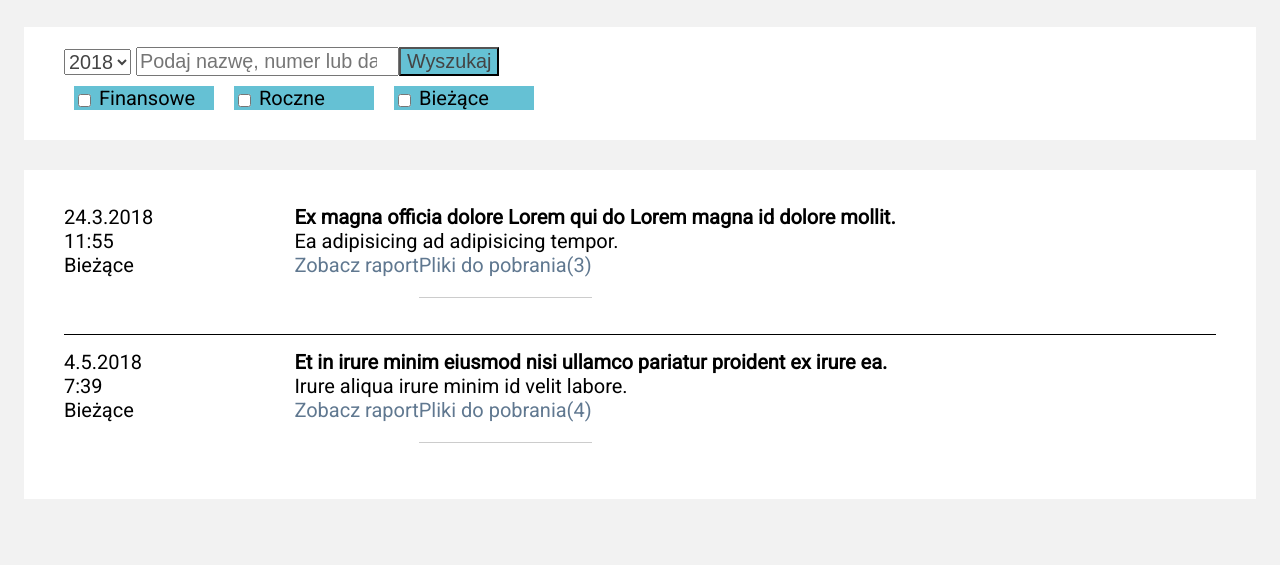
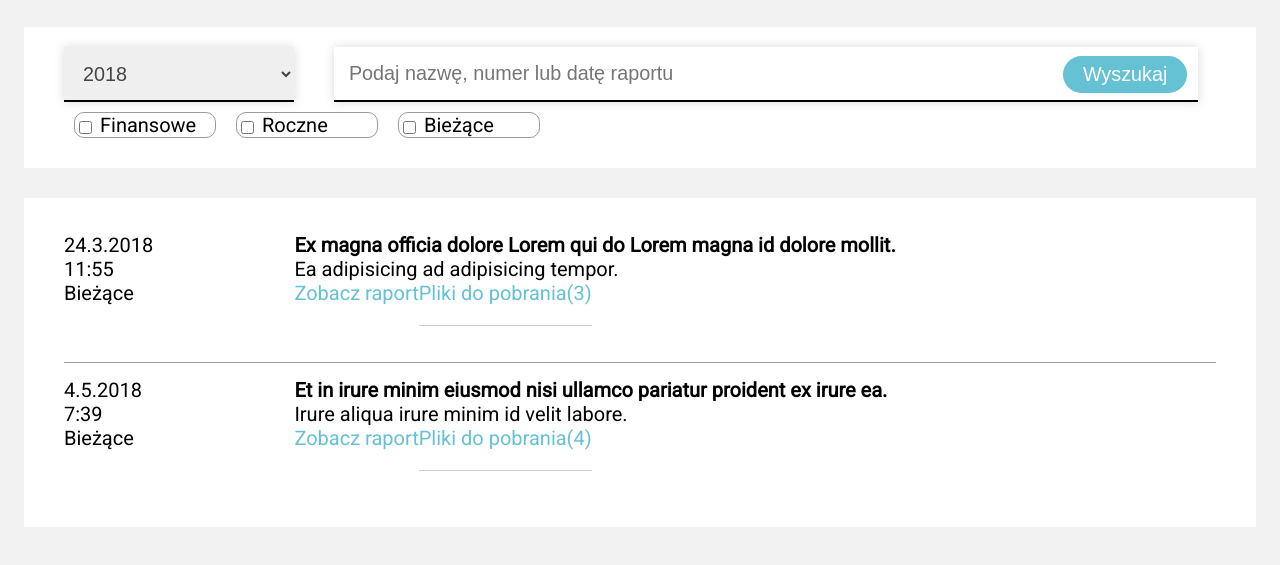
Before and after one commit to Brala/testy, a plain HTML site: page app/index.html in a window 1280 px wide. Shown: the part 75-640 px from the top of the page. Drawn offline with nearby package versions, Linux system fonts and the light colour scheme; files that its build step writes are made by us from their sources.

Commit message:
styles added

```diff
--- a/app/index.html
+++ b/app/index.html
@@ -10,9 +10,9 @@
 	<h1>RAPORTY</h1>
 	<header>
 		<form action="...">
-			<select name="years" id="years"></select>
-			<input type="search" id="searchInput" placeholder="Podaj nazwę, numer lub datę raportu" name="q" aria-label="Search through reports">
-			<input type="button" id="searchButton" value="Wyszukaj"></input>
+			<select name="years" class="years" id="years"></select>
+			<input type="search" class="searchInput" id="searchInput" placeholder="Podaj nazwę, numer lub datę raportu" name="q" aria-label="Search through reports">
+			<input type="button" class="searchButton" id="searchButton" value="Wyszukaj"></input>
 			<fieldset id="tags"></fieldset>
 		</form>
 	</header>
--- a/scss/global.scss
+++ b/scss/global.scss
@@ -16,6 +16,15 @@ $font-form: #9b9b9b;
 	width: 90%;
 }
 
+@mixin filter-inputs {
+	border: none;
+	height: 55px;
+	line-height: 55px;
+	padding: 0 15px;
+	border-bottom: 2px solid black;
+	box-shadow: 0px 0px 10px 0px rgba(0,0,0,0.15)
+}
+
 
 body {
 	font-family: 'Roboto', sans-serif;
--- a/scss/template/header.scss
+++ b/scss/template/header.scss
@@ -9,9 +9,25 @@ header {
 
     @include default-section;
 
+    .years{
+        @include filter-inputs;
+        width: 20%;
+        margin-right: 3%;
+    }
+
+    input[type=search]{
+        @include filter-inputs;
+        width: 75%;
+    }
+
     input[type=button]{
         background-color: $accent-blue;
-        position: absolute;
+        color: $white;
+        margin-left: -140px;
+        border: none;
+        padding: 7px 20px;
+        border-radius: 19px;
+        // position: absolute;
     }
 
     fieldset{
@@ -20,7 +36,8 @@ header {
             width: 140px;
             float: left;
             margin: 10px;
-            background-color: $accent-blue;
+            border-radius: 10px;
+            border: 1px solid $font-form;
         }
 	}
 }
--- a/scss/template/main.scss
+++ b/scss/template/main.scss
@@ -5,7 +5,7 @@ main {
 	.block {
 		padding: 15px 0;
 		&:not(:last-child){
-			border-bottom: 1px solid black;
+			border-bottom: 1px solid #9b9b9b;
 		}
 
 		.raport-info{
@@ -17,6 +17,7 @@ main {
 
 			a{
 				display: block;
+				color: $accent-blue
 			}
 		}
 	}
```
